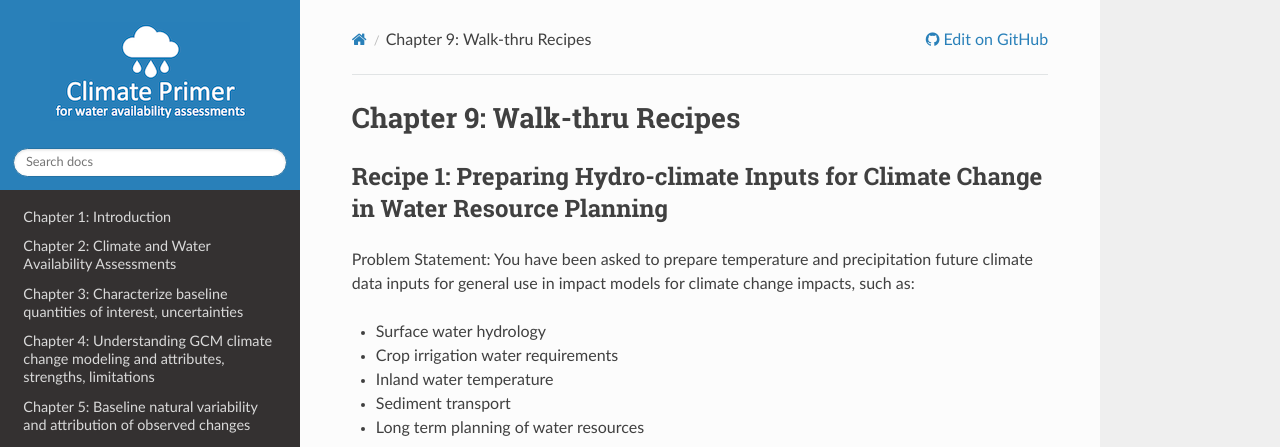
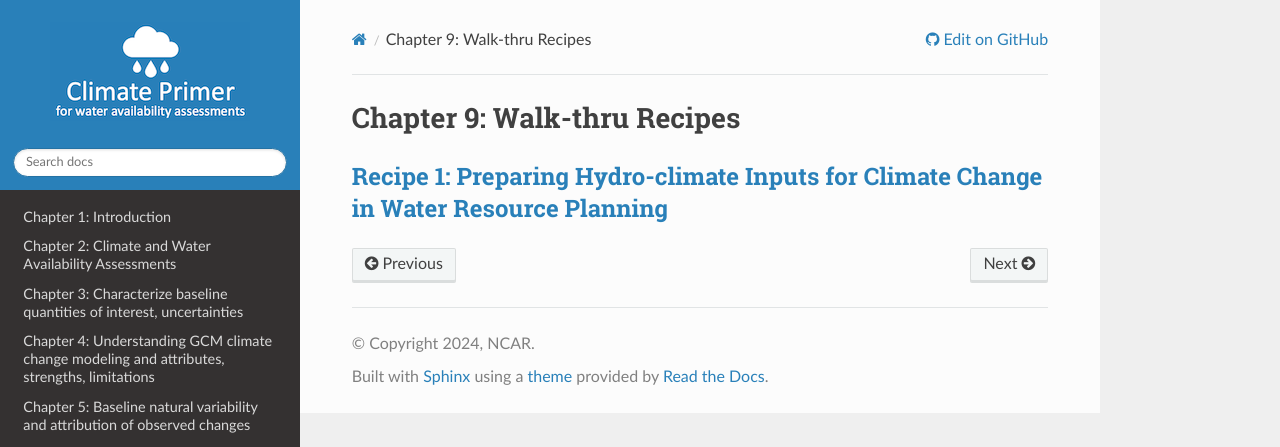
Before and after one commit to NCAR/climate-primer-water, a Sphinx documentation site: the page built from doc/ch9_recipes.rst, in a window 1280 px wide and 1090 px high. Shown: the top 447 px of the window. Built offline with Sphinx 7.4.7 and the Read the Docs theme 2.0.0, drawn with Linux system fonts in a browser that asks for light colours; some of the changed text lies outside the part shown.

Commit message:
Update ch9_recipes.rst

```diff
--- a/doc/ch9_recipes.rst
+++ b/doc/ch9_recipes.rst
@@ -2,22 +2,5 @@
 ============================
 
 
-Recipe 1: Preparing Hydro-climate Inputs for Climate Change in Water Resource Planning
---------------------------------------------------------------------------------------
-
-Problem Statement:  You have been asked to prepare temperature and precipitation future climate data inputs for general use in impact models for climate change impacts, such as:
-
-* Surface water hydrology
-* Crop irrigation water requirements
-* Inland water temperature
-* Sediment transport
-* Long term planning of water resources
-
-|image_intro1|
-
-Climate changes, particularly changes in temperature and precipitation, have a direct impact on two key elements of the hydrologic cycle: evaporation and precipitation. Other elements of the hydrologic cycle—snowmelt, runoff, surface streamflow, and storage—are consequently impacted. We will focus on the development of temperature and precipitation inputs (focusing on amount, not phase) that can be used for modeling the other elements of the hydrologic cycle.
-
-
-.. |image_intro1| image:: media/ch3/image_intro1.jpg
-   :width: 6.5in
-   :height: 3.05556in
+`Recipe 1: Preparing Hydro-climate Inputs for Climate Change in Water Resource Planning <recipe1_bcsd.html>`_
+------------------------------------------------------------------------------------------------------------
```
